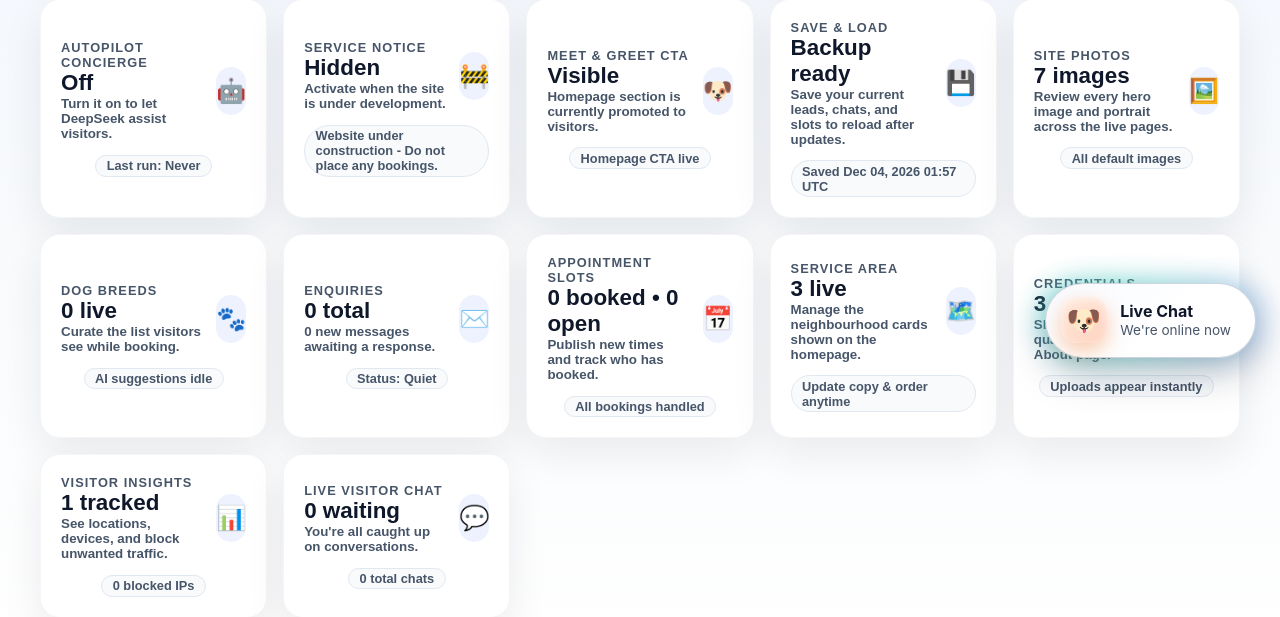
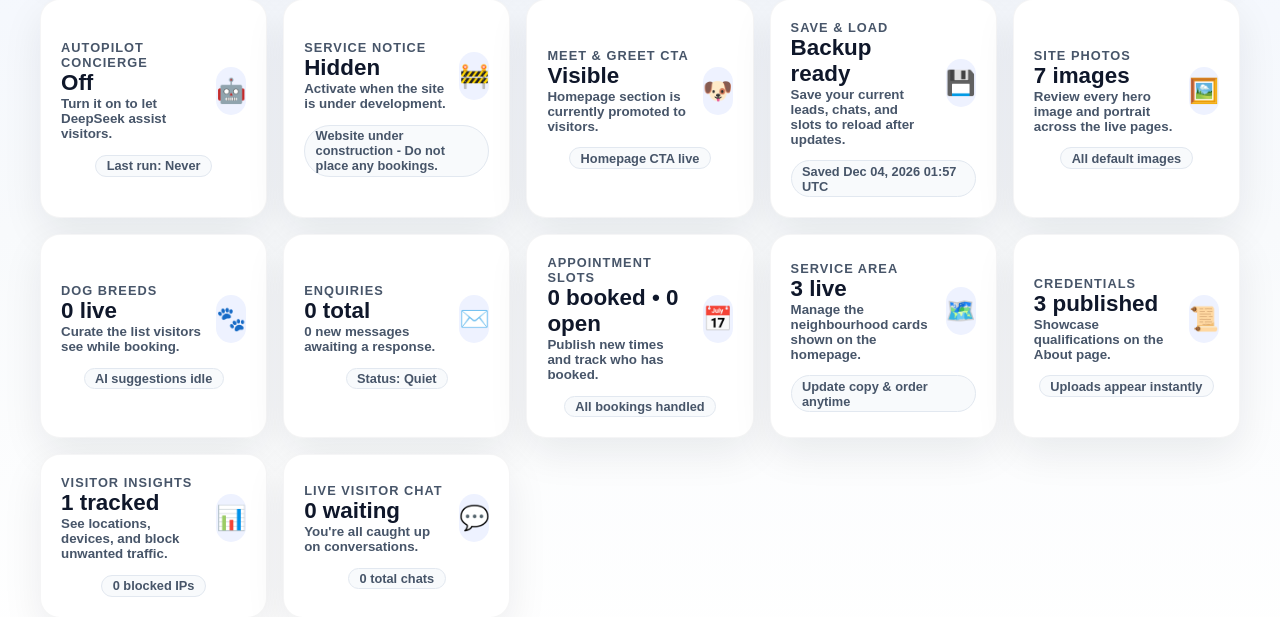
Before and after one commit to andyfast20-sketch/Dog-walking6, a Flask app: page /admin in a window 1280 px wide. Shown: the part 418-1035 px from the top of the page. Run offline with Flask 3, Linux system fonts and the light colour scheme; data that the repository does not hold is empty; some libraries are stand-ins or nearby versions.

Commit message:
Remove chat widget from admin page

```diff
--- a/Dog-walking6-f58536d26bb59ca3aa7a633cd5acd1282ce07c51/app/templates/admin.html
+++ b/Dog-walking6-f58536d26bb59ca3aa7a633cd5acd1282ce07c51/app/templates/admin.html
@@ -4,7 +4,6 @@
     <meta charset="UTF-8" />
     <meta name="viewport" content="width=device-width, initial-scale=1.0" />
     <title>Admin</title>
-    <link rel="stylesheet" href="{{ url_for('static', filename='css/chat-widget.css') }}" />
     <style>
       :root {
         color-scheme: light;
@@ -3204,7 +3203,5 @@
         }
       })();
     </script>
-    {% include "chat_widget.html" %}
-    <script src="{{ url_for('static', filename='js/chat-widget.js') }}" defer></script>
   </body>
 </html>
```
